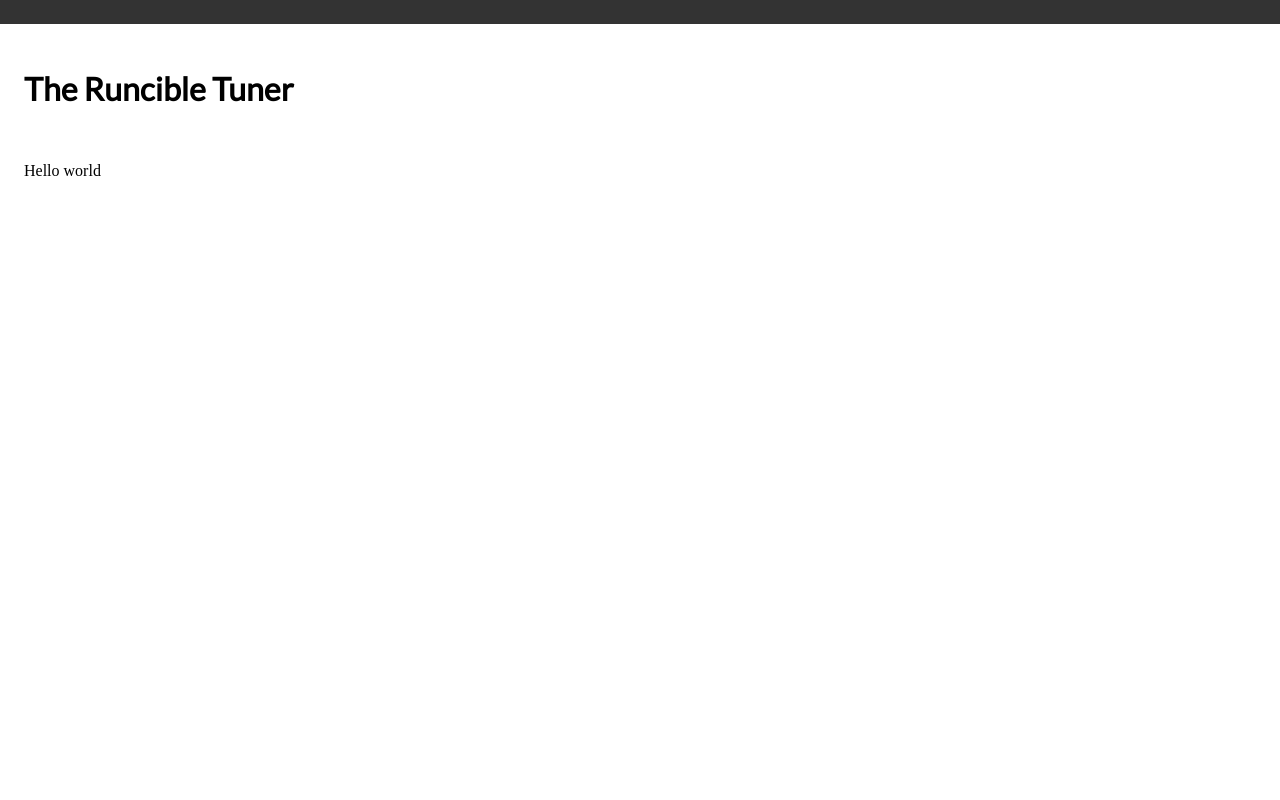
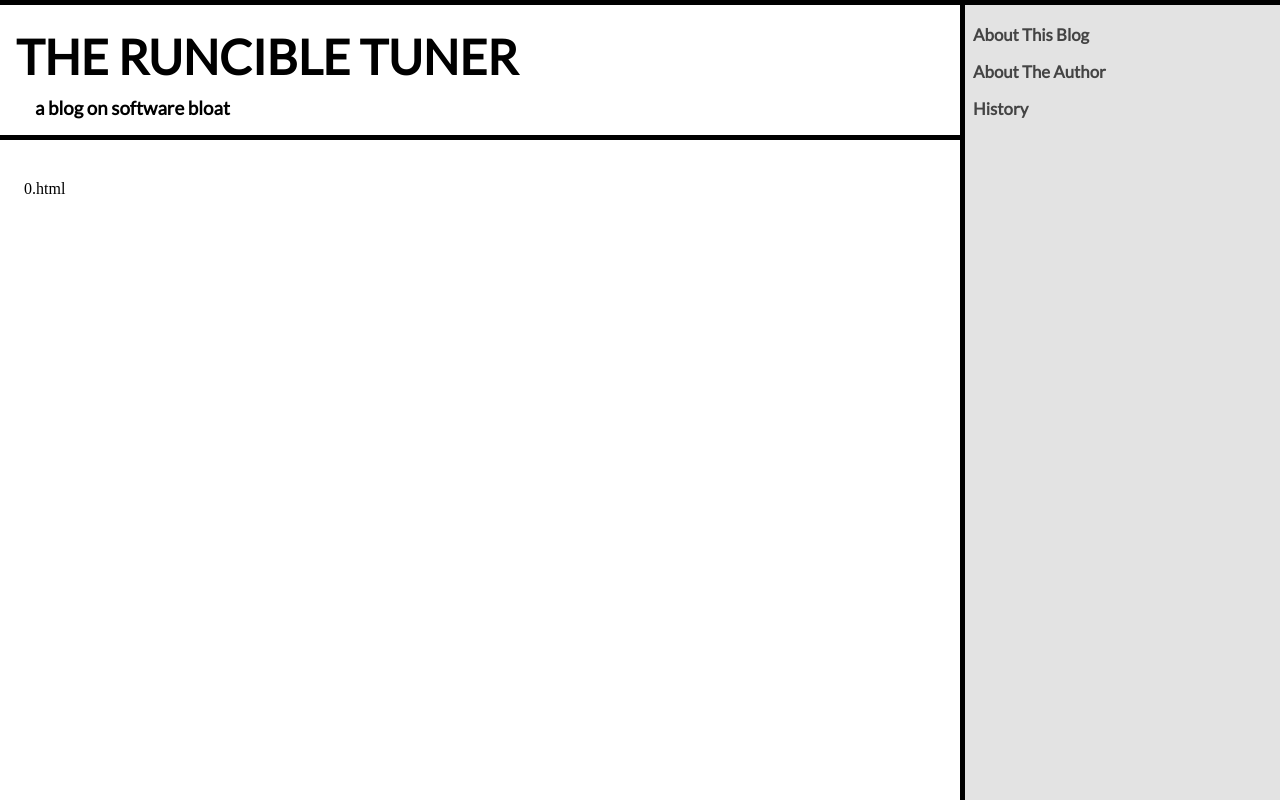
Before and after one commit to TheRuncibleTuner/TheRuncibleTuner.github.io, a plain HTML site: page index.html in a window 1280 px wide. Drawn offline with Linux system fonts and the light colour scheme.

Commit message:
more initial design work

```diff
--- /dev/null
+++ b/content/latest.html
@@ -0,0 +1 @@
+0.html
--- a/index.html
+++ b/index.html
@@ -5,18 +5,33 @@
 
   <link rel="stylesheet" href="style.css"></link>
 
-  <link href='http://fonts.googleapis.com/css?family=Oswald:400,300' rel='stylesheet' type='text/css'>
-  <link href='http://fonts.googleapis.com/css?family=Roboto+Slab:700' rel='stylesheet' type='text/css'>
+<!--  <link href='http://fonts.googleapis.com/css?family=Oswald:400,300' rel='stylesheet' type='text/css'>
+  <link href='http://fonts.googleapis.com/css?family=Roboto+Slab:700' rel='stylesheet' type='text/css'>-->
   <link href='http://fonts.googleapis.com/css?family=Lato&subset=latin,latin-ext' rel='stylesheet' type='text/css'>
 </head>
 
 <body>
-   <div class='topbar'></div>
-   <div class='titlestrip'>
-      <h1 class='title'>The Runcible Tuner</h1>
+   <div class="topbar"></div>
+   <div class="left">
+      <div class="titlestrip">
+         <h1 class="titlestrip-title">The Runcible Tuner</h1>
+         <h3 class="titlestrip-subtitle">a blog on software bloat</h3>
+      </div>
+      <div class="content">
+         <iframe src="content/latest.html"></iframe>
+      </div>
    </div>
-   <div class='content'>
-      Hello world
+
+   <div class="right">
+      <div class="right-paragraph">
+         <div class="right-paragraph-title">About This Blog</div>
+      </div>
+      <div class="right-paragraph">
+         <div class="right-paragraph-title">About The Author</div>
+      </div>
+      <div class="right-paragraph">
+         <div class="right-paragraph-title">History</div>
+      </div>
    </div>
 </body>
 
--- a/style.css
+++ b/style.css
@@ -1,19 +1,83 @@
+*, *:before, *:after {
+  -moz-box-sizing: border-box;
+  -webkit-box-sizing: border-box;
+  box-sizing: border-box;
+}
+
+body {
+margin:0;
+font-family:Lato;
+}
+
 .topbar {
 position:fixed;
 top:0;
 left:0;
-background:#333;
-height:1.5em;
+background:black;
+height:5px;
 width:100%;
 }
 
+.left, .right {
+}
+
+.left {
+width:75%;
+display:inline-block;
+float:left;
+}
+
+.right {
+width:25%;
+display:inline-block;
+float:right;
+height:100%;
+border-left:5px solid black;
+background-color:#e3e3e3;
+padding:1ex;
+color:#444;
+}
+.right .right-paragraph {
+margin:1em 0;
+}
+.right .right-paragraph-title {
+font-weight:700;
+font-size:105%;
+}
+
 .titlestrip, .content {
-position:relative;
-top:1.5em;
 padding:1em;
 }
 
+.content iframe {
+border:none;
+}
+
+.entry .entry-date {
+background:#333;
+width:6em;
+color:white;
+padding:1em 1ex;
+text-align:center;
+font-size:105%;
+font-weight:700;
+float:left;
+}
+.entry .entry-content {
+padding:1ex 1em;
+padding-left:7em;
+}
 
 .titlestrip {
-font-family:Lato;
+border-bottom:5px solid black;
+margin-bottom:1em;
 }
+.titlestrip .titlestrip-title {
+font-weight:700;
+font-size:300%;
+text-transform:uppercase;
+margin:0.5ex 0;
+}
+.titlestrip .titlestrip-subtitle {
+margin:0 2ex;
+}
```
Also changed, not shown: content/0.html (added, +23 -0 lines).
